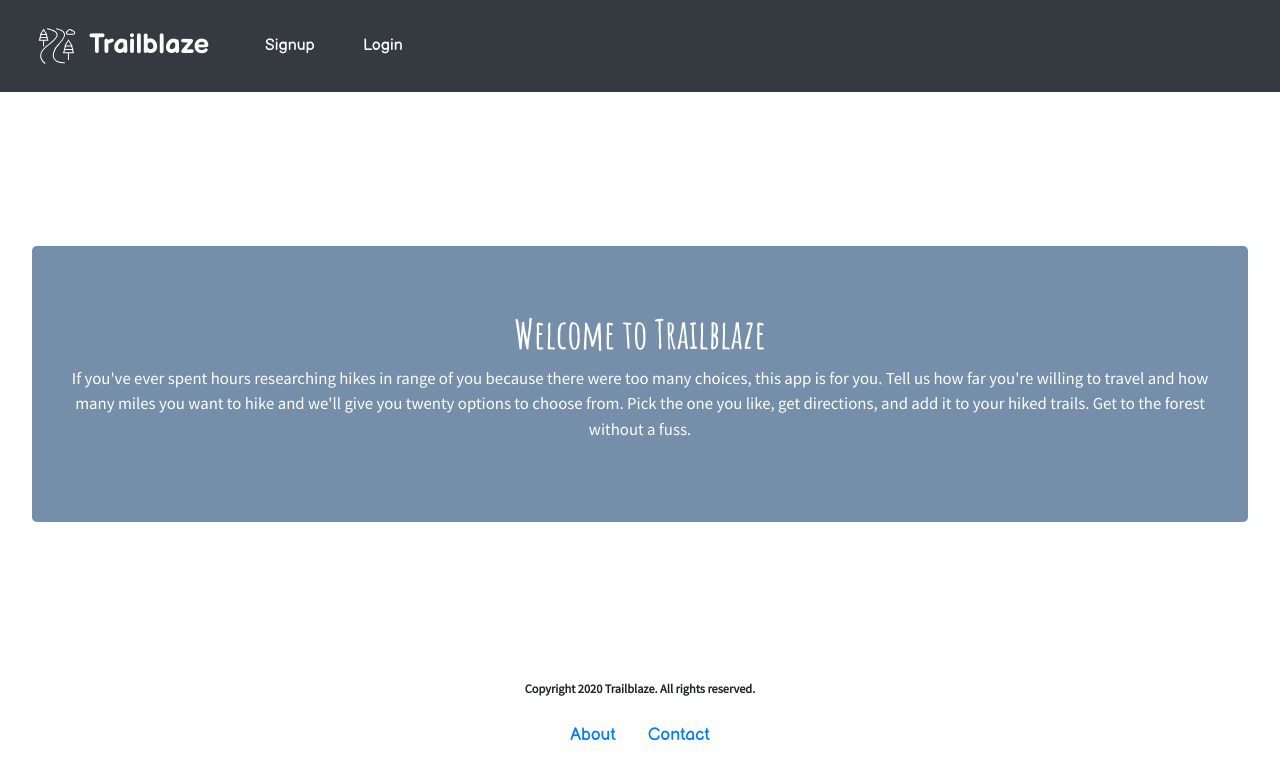
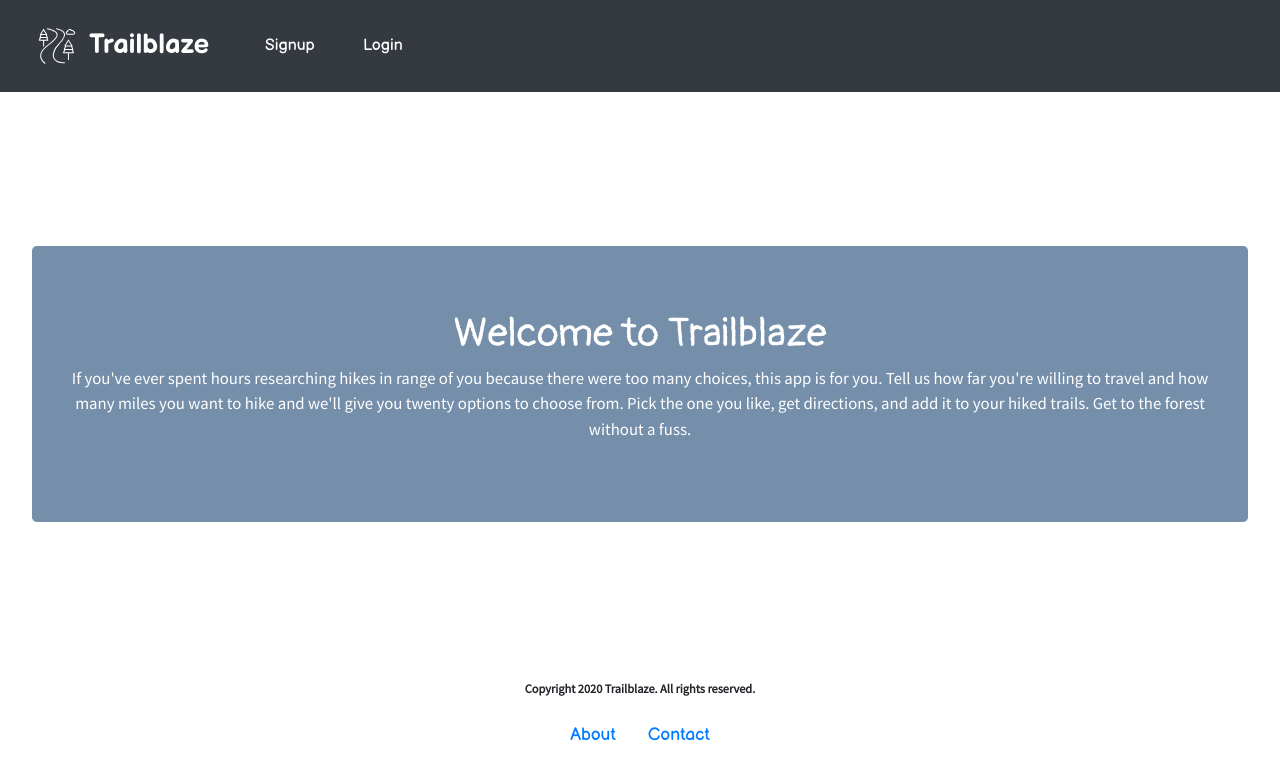
Before and after one commit to smitham50/trailblaze-frontend, a React (Create React App) app: page /trails in a window 1280 px wide. Shown: the top 780 px of the page. Built offline with nearby package versions, Linux system fonts and the light colour scheme.

Commit message:
change fonts and sizing on trails container

```diff
--- a/public/index.html
+++ b/public/index.html
@@ -13,7 +13,7 @@
       @import url('https://fonts.googleapis.com/css2?family=Amatic+SC:wght@700&family=Open+Sans+Condensed:wght@300&family=Teko:wght@300&display=swap');
     </style>
     <style>
-      @import url('https://fonts.googleapis.com/css2?family=Amatic+SC:wght@700&family=Balsamiq+Sans:wght@400;700&family=Source+Sans+Pro&display=swap');
+      @import url('https://fonts.googleapis.com/css2?family=Amatic+SC:wght@700&family=Balsamiq+Sans:wght@400;700&family=Pangolin&family=Source+Sans+Pro&display=swap');
     </style>
     <script src="https://kit.fontawesome.com/058c2f5a5b.js" crossorigin="anonymous"></script>
     <link rel="apple-touch-icon" href="%PUBLIC_URL%/logo192.png" />
--- a/src/App.css
+++ b/src/App.css
@@ -27,7 +27,7 @@
 }
 
 .headline {
-  font-family: 'Amatic SC', cursive;
+  font-family: 'Pangolin', cursive;
 }
 
 .subtext {
--- a/src/Stylesheets/TrailsContainer.css
+++ b/src/Stylesheets/TrailsContainer.css
@@ -30,5 +30,5 @@
 }
 
 .trail-info p:first-of-type {
-    font-size: 1.2em;
+    font-size: 1.1em;
 }
```
